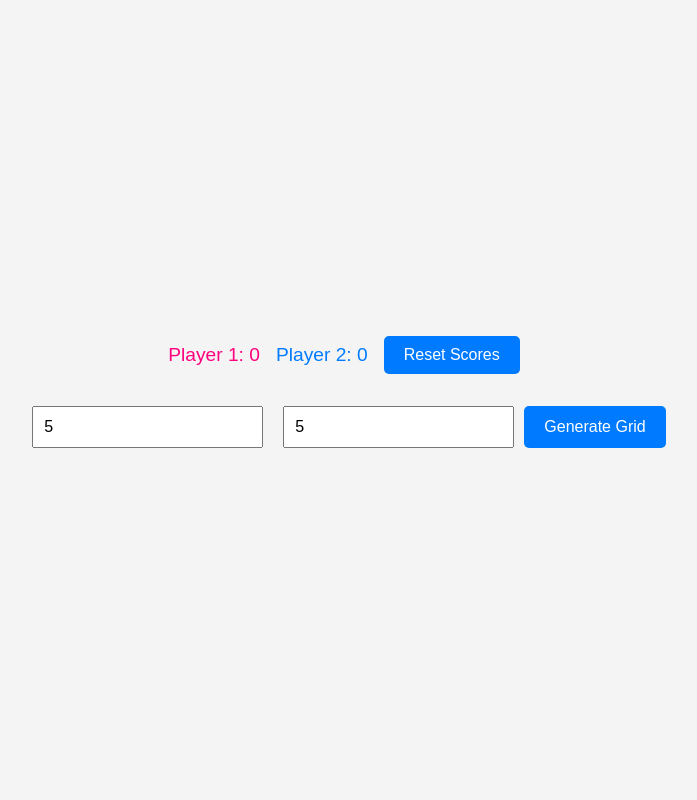
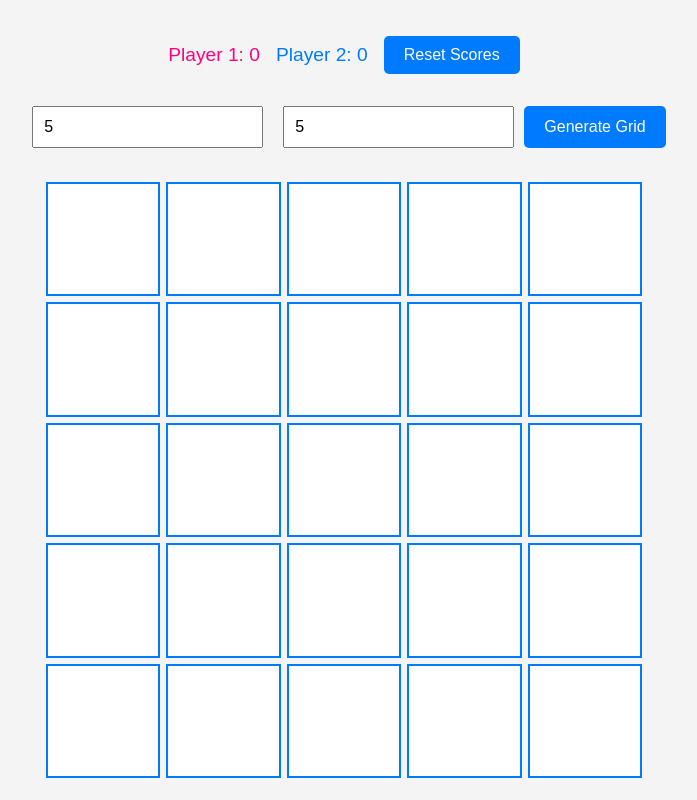
Before and after one commit to devhausleipzigacademy/camp10-tic-tac-toe-complex, a website built with Vite: page index.html in a window 1280 px wide. Both pictures are taken after typing "5", "5" into the empty fields and a click on the button "Generate Grid". Shown: the whole page, without its empty margins (296-993 px from the left). Built offline with nearby package versions, Linux system fonts and the light colour scheme.

Commit message:
dynamically generating grid size and cells using grid props

```diff
--- a/src/main.ts
+++ b/src/main.ts
@@ -10,7 +10,15 @@ const gridSizeInput = document.getElementById("grid") as HTMLInputElement;
 const winConditionInput = document.getElementById("win") as HTMLInputElement;
 
 //initial states
+type Player = "x" | "o";
+type Board = (Player | null)[][];
 
+let currentPlayer: Player = "x";
+let scores: Record<Player, number> = {
+	x: 0,
+	o: 0,
+};
+let gameBoard: Board = [];
 let gridSize: number = 0;
 let winCondition: number = 0;
 
@@ -21,9 +29,51 @@ gridForm.addEventListener("submit", (event) => {
 
 	gridSize = parseInt(gridSizeInput.value);
 	winCondition = parseInt(winConditionInput.value);
-	console.log(
-		`user said to have a grid of size ${gridSize} x ${gridSize}, with a win condition of ${winCondition}`
-	);
+
+	// Validate the inputs
+
+	if (gridSize > 10) {
+		alert(
+			"Whoa there, partner! Let's not get too wild. Try a number 10 or less."
+		);
+		return;
+	}
+
+	if (gridSize < winCondition) {
+		alert("Grid size must be greater than or equal to win condition.");
+		return;
+	}
+
+	// Create the game board
+	gameBoard = Array(gridSize)
+		.fill(null)
+		.map(() => Array(gridSize).fill(null));
+
+	// Generate the grid
+	generateGrid();
 });
 
-// user said to have a grid of size n x n, with a win condition of y
+function generateGrid() {
+	// Clear the grid container
+	while (gridContainer.firstChild) {
+		gridContainer.firstChild.remove();
+	}
+
+	// Set the grid properties
+	gridContainer.style.gridTemplateColumns = `repeat(${gridSize}, 1fr)`;
+	gridContainer.style.gridTemplateRows = `repeat(${gridSize}, 1fr)`;
+
+	// Create the cells
+	for (let i = 0; i < gridSize; i++) {
+		for (let j = 0; j < gridSize; j++) {
+			const cell = document.createElement("div");
+			cell.className = "cell";
+			cell.id = `${i}-${j}`;
+
+			// Add the onclick handler...
+			// ...
+
+			gridContainer.appendChild(cell);
+		}
+	}
+}
--- a/src/style.css
+++ b/src/style.css
@@ -67,3 +67,34 @@ body {
 	cursor: pointer;
 	font-size: 16px;
 }
+
+#gridContainer {
+	display: grid;
+	max-width: 75vmin;
+	width: 100%;
+	gap: 2px;
+	justify-content: center;
+	align-items: center;
+}
+
+.cell {
+	aspect-ratio: 1/1;
+	border: 2px solid #007bff;
+	padding: calc(1vmin + 1vmax);
+	margin: 2px;
+	cursor: pointer;
+	text-align: center;
+	display: flex;
+	align-items: center;
+	justify-content: center;
+	background-color: #fff;
+	color: #007bff;
+	font-weight: bold;
+	font-size: 20px;
+	transition: background-color 0.3s ease;
+}
+
+.cell:hover {
+	background-color: #007bff;
+	color: #fff;
+}
```
